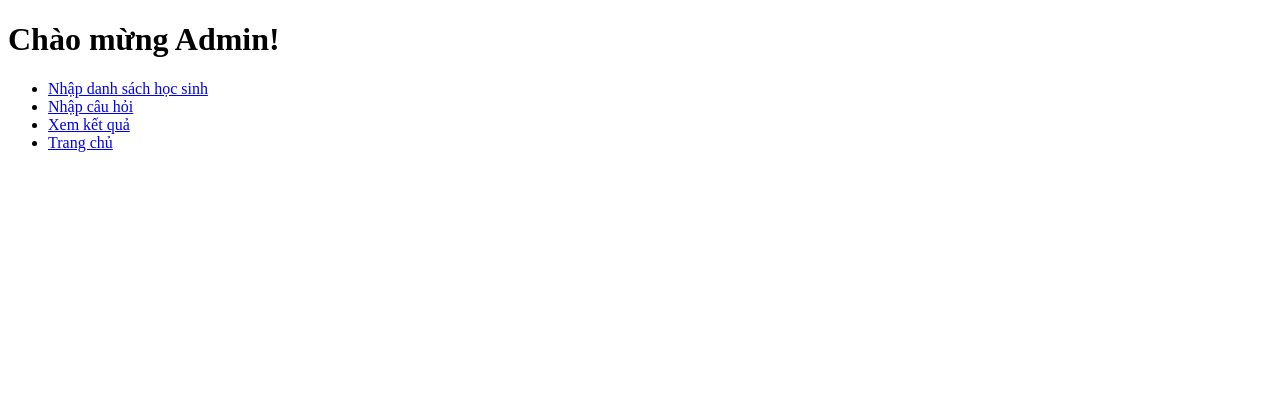
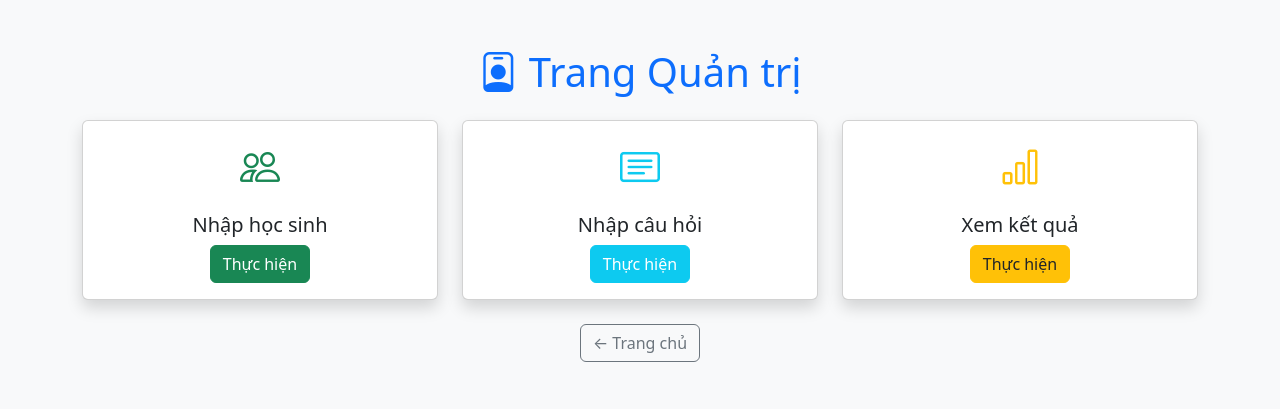
Before and after one commit to truongthinh79/quizlanWeb, a Flask app: page /admin/dashboard in a window 1280 px wide. Shown: the top 409 px of the page. Run offline with Flask 3, Linux system fonts and the light colour scheme; the visitor is signed in with stand-in values (Sample User, id 1).

Commit message:
Add files via upload

```diff
--- a/templates/admin.html
+++ b/templates/admin.html
@@ -1,16 +1,47 @@
 <!DOCTYPE html>
 <html lang="vi">
 <head>
-    <meta charset="UTF-8">
-    <title>Trang Quản trị</title>
+  <meta charset="UTF-8">
+  <meta name="viewport" content="width=device-width, initial-scale=1">
+  <title>Quản trị - QuizLAN</title>
+  <link href="https://cdn.jsdelivr.net/npm/bootstrap@5.3.2/dist/css/bootstrap.min.css" rel="stylesheet">
+  <link href="https://cdn.jsdelivr.net/npm/bootstrap-icons@1.11.3/font/bootstrap-icons.css" rel="stylesheet">
 </head>
-<body>
-    <h1>Chào mừng Admin!</h1>
-    <ul>
-        <li><a href="/import_students">Nhập danh sách học sinh</a></li>
-        <li><a href="/import_questions">Nhập câu hỏi</a></li>
-        <li><a href="/results">Xem kết quả</a></li>
-        <li><a href="/">Trang chủ</a></li>
-    </ul>
+<body class="bg-light">
+  <div class="container py-5">
+    <h1 class="text-center text-primary mb-4"><i class="bi bi-person-badge"></i> Trang Quản trị</h1>
+    <div class="row g-4">
+      <div class="col-md-4">
+        <div class="card shadow h-100">
+          <div class="card-body text-center">
+            <i class="bi bi-people fs-1 text-success"></i>
+            <h5 class="card-title mt-3">Nhập học sinh</h5>
+            <a href="/import_students" class="btn btn-success">Thực hiện</a>
+          </div>
+        </div>
+      </div>
+      <div class="col-md-4">
+        <div class="card shadow h-100">
+          <div class="card-body text-center">
+            <i class="bi bi-card-text fs-1 text-info"></i>
+            <h5 class="card-title mt-3">Nhập câu hỏi</h5>
+            <a href="/import_questions" class="btn btn-info text-white">Thực hiện</a>
+          </div>
+        </div>
+      </div>
+      <div class="col-md-4">
+        <div class="card shadow h-100">
+          <div class="card-body text-center">
+            <i class="bi bi-bar-chart fs-1 text-warning"></i>
+            <h5 class="card-title mt-3">Xem kết quả</h5>
+            <a href="/results" class="btn btn-warning text-dark">Thực hiện</a>
+          </div>
+        </div>
+      </div>
+    </div>
+    <div class="text-center mt-4">
+      <a href="/" class="btn btn-outline-secondary">← Trang chủ</a>
+    </div>
+  </div>
 </body>
 </html>
```
Also changed, not shown: templates/index.html (+14 -7 lines), templates/login.html (+28 -9 lines), templates/student.html (+14 -6 lines).
